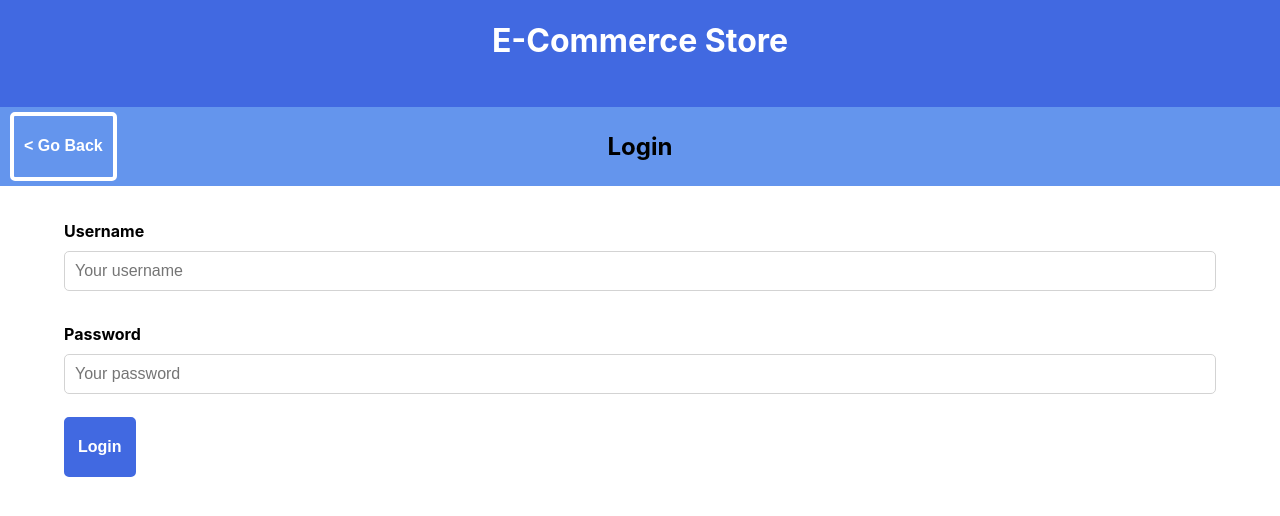
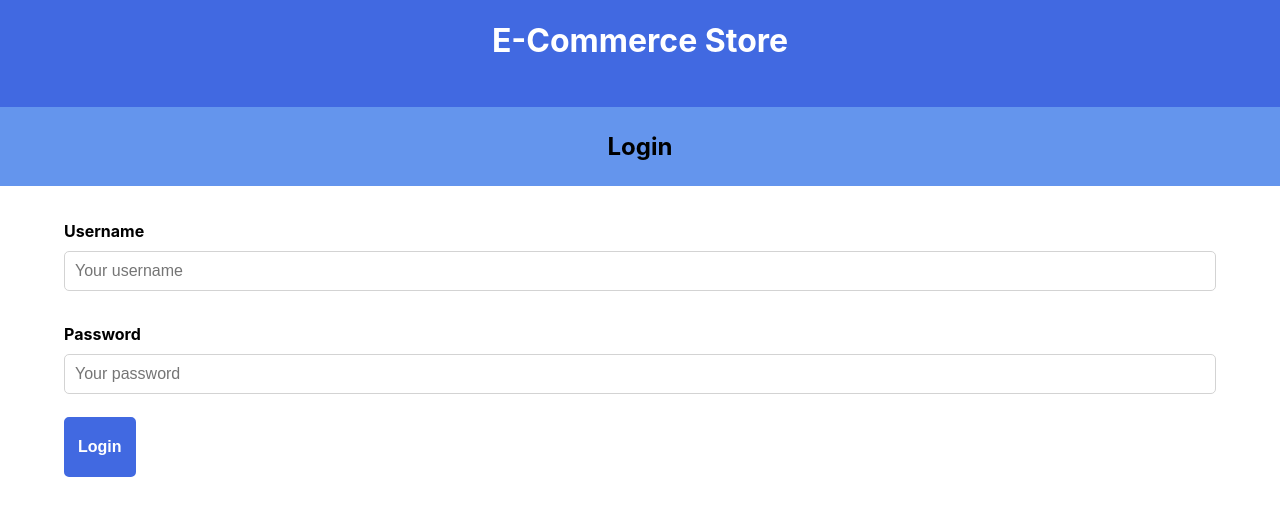
Before and after one commit to Milind452/e-commerce-app, a Next.js app: page /login in a window 1280 px wide. Shown: the top 516 px of the page. Built offline with nearby package versions, Linux system fonts and the light colour scheme.

Commit message:
Use cart button instead of button in header

```diff
--- a/components/SubHeader.js
+++ b/components/SubHeader.js
@@ -1,6 +1,6 @@
-import styled from 'styled-components';
-import { useRouter } from 'next/router';
-import Button from './Button';
+import styled from "styled-components";
+import { useRouter } from "next/router";
+import CartButton from "./CartButton";
 
 const SubHeaderWrapper = styled.div`
     display: flex;
@@ -25,11 +25,8 @@ function SubHeader({ title, goToCart = false }) {
 
     return (
         <SubHeaderWrapper>
-      <Button onClick={() => router.back()}>{`< Go Back`}</Button>
             <Title>{title}</Title>
-      {goToCart && (
-        <Button onClick={() => router.push('/cart')}>Cart (0)</Button>
-      )}
+            {goToCart && <CartButton onClick={() => router.push("/cart")} />}
         </SubHeaderWrapper>
     );
 }
```
Lines whose indentation alone changed are shown as unchanged.
